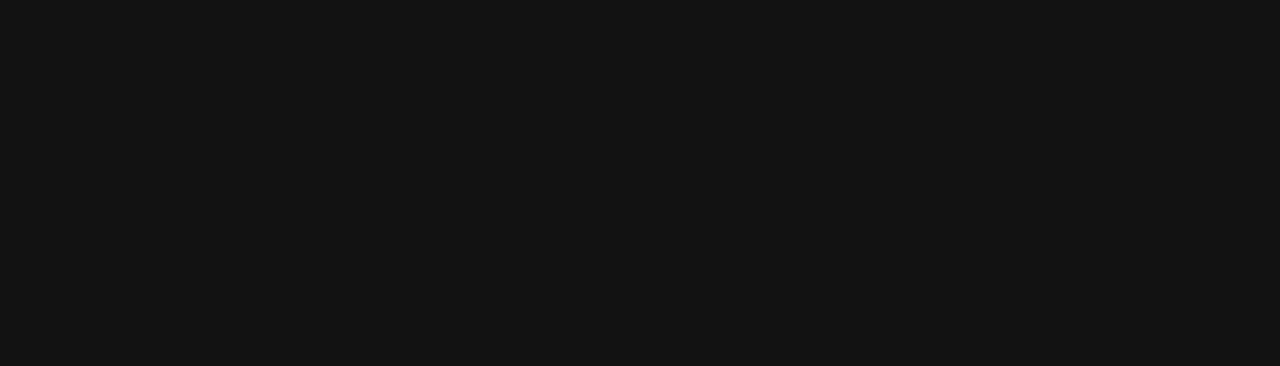
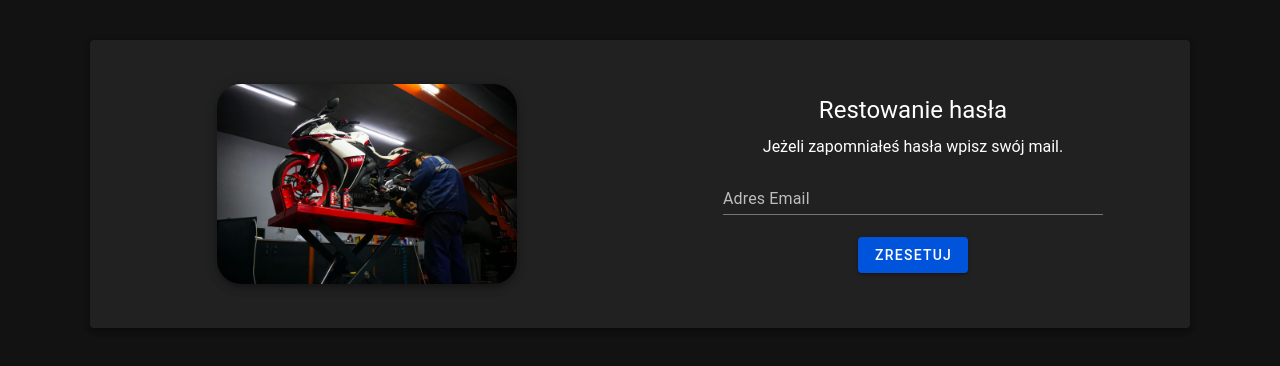
Before and after one commit to Lecrut/YourCarMechanic, a Nuxt app: page /auth/reset-password in a window 1280 px wide. Shown: the top 366 px of the page. Built offline with nearby package versions, Linux system fonts and the light colour scheme.

Commit message:
create reset password page

```diff
--- a/locales/en.json
+++ b/locales/en.json
@@ -56,5 +56,11 @@
     "repeatPassword": "Repeat Password",
     "acceptStatute": "I accept the regulations",
     "button": "Register"
+  },
+  "resetPassword": {
+    "title": "Password Reset",
+    "text": "If you forgot your password, enter your email address.",
+    "email": "Email Address",
+    "button": "Reset"
   }
 }
--- a/locales/pl.json
+++ b/locales/pl.json
@@ -56,5 +56,11 @@
     "repeatPassword": "Powtórz hasło",
     "acceptStatute": "Akceptuję regulamin",
     "button": "Zarejestruj się"
+  },
+  "resetPassword": {
+    "title": "Restowanie hasła",
+    "text": "Jeżeli zapomniałeś hasła wpisz swój mail.",
+    "email": "Adres Email",
+    "button": "Zresetuj"
   }
 }
--- a/pages/auth/reset-password.vue
+++ b/pages/auth/reset-password.vue
@@ -1,10 +1,52 @@
 <script setup lang="ts">
-
+  const { t } = useI18n()
 </script>
 
 <template>
+  <v-sheet
+      class="d-flex align-center justify-center flex-wrap text-center mx-auto my-10 px-4"
+      elevation="4"
+      max-width="1100"
+      rounded
+  >
+    <v-row justify="center">
+      <v-col cols="12" sm="12" md="6">
+        <div class="d-flex flex-column align-center justify-center h-100 mx-2 pa-6">
+          <v-img
+              class="mx-auto my-5 elevation-5"
+              rounded="xl"
+              :width="300"
+              aspect-ratio="4/3"
+              cover
+              src="/reset.jpg"
+          />
+        </div>
+      </v-col>
+      <v-col cols="12" sm="12" md="6">
+        <div class="d-flex flex-column align-center justify-center h-100 mx-2 py-4">
+          <div class="text-h5 my-2">
+            {{ t('resetPassword.title') }}
+          </div>
 
+          <p>{{ t('resetPassword.text') }}</p>
+
+          <form class="w-75 my-2">
+            <v-text-field
+                :label="t('resetPassword.email')"
+                placeholder="example@mail.com"
+                type="email"
+            />
+
+            <v-btn>
+              {{ t('resetPassword.button') }}
+            </v-btn>
+          </form>
+        </div>
+      </v-col>
+    </v-row>
+  </v-sheet>
 </template>
+
 
 <style scoped>
 
```
Also changed, not shown: public/reset.jpg (renamed from public/pexels-ali-huzeyfe-ermis-194760225-11536993.jpg).
